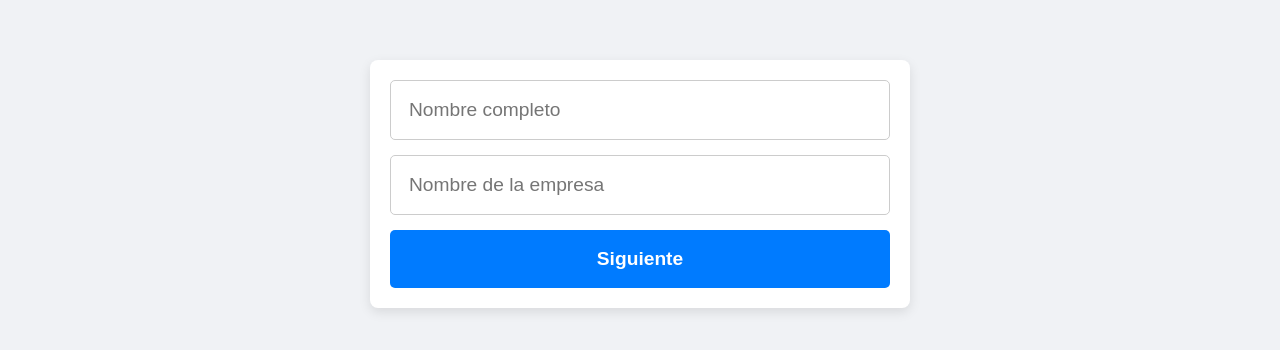
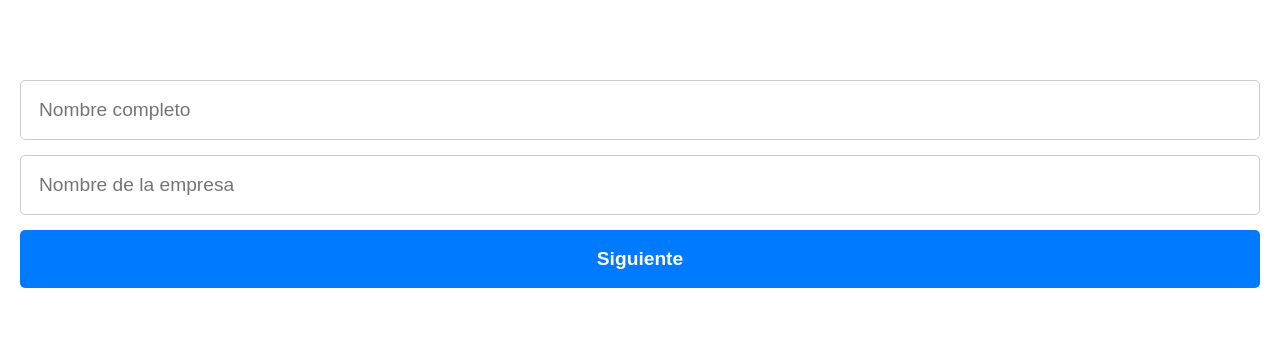
Before and after one commit to Tuconsultor/prospectador, a website: page index.html in a window 1280 px wide. Shown: the part 216-566 px from the top of the page. Drawn offline with Linux system fonts and the light colour scheme.

Commit message:
Update style.css

```diff
--- a/style.css
+++ b/style.css
@@ -1,19 +1,20 @@
 body {
     font-family: Arial, sans-serif;
-    background-color: #f0f2f5;
-    display: flex;
-    justify-content: center;
-    align-items: center;
-    height: 100vh;
+    background-color: #f0f2f5; /* Mantenemos el color de fondo */
     margin: 0;
 }
 .container {
-    width: 90%;
-    max-width: 500px;
+    width: 100%;
+    /* Usamos 'dvh' para altura dinámica, se adapta mejor a los navegadores móviles */
+    height: 100dvh;
     background: white;
     padding: 20px;
-    border-radius: 8px;
-    box-shadow: 0 4px 12px rgba(0,0,0,0.1);
+    /* Box-sizing asegura que el padding no cause un desbordamiento */
+    box-sizing: border-box;
+    /* Hacemos el contenedor un flexbox para organizar su contenido */
+    display: flex;
+    flex-direction: column;
+    justify-content: center; /* Centra el formulario verticalmente dentro del contenedor */
 }
 .screen {
     display: none;
@@ -56,4 +57,5 @@ input {
 }
 .button-group .btn {
     flex-grow: 2;
+
 }
```
